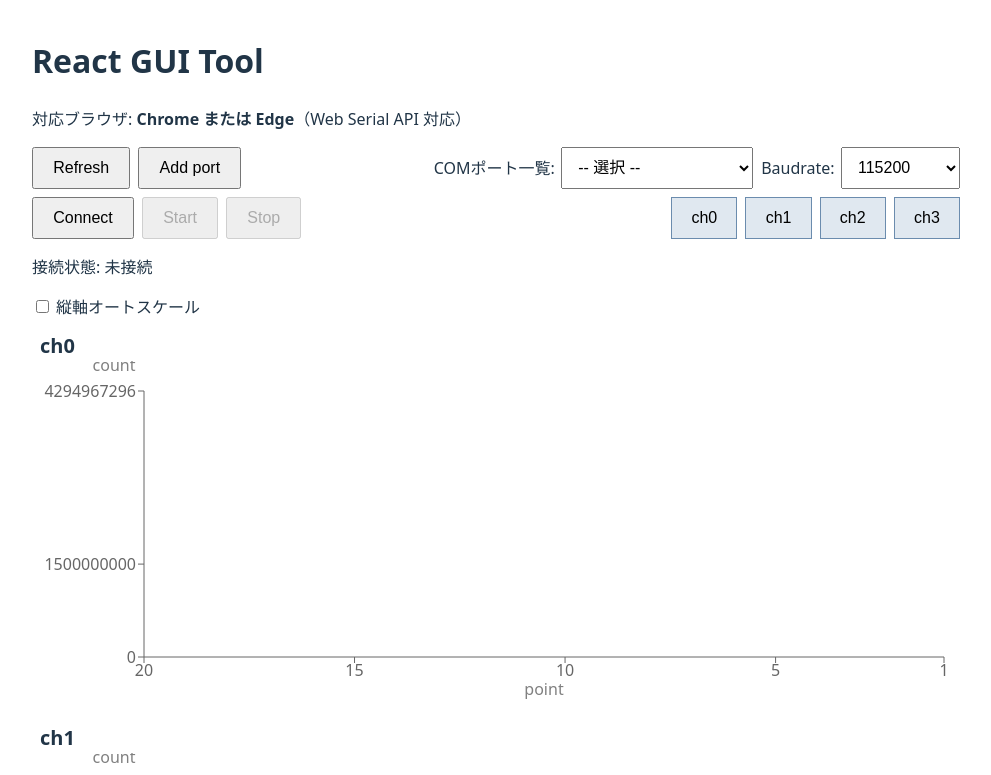
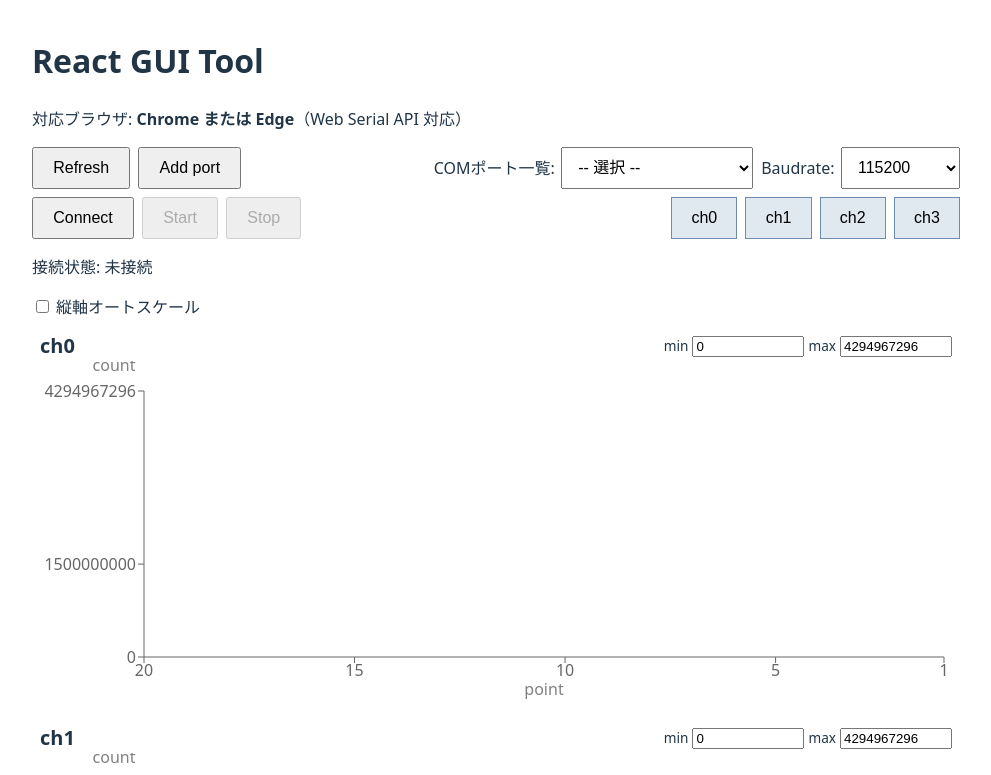
Before and after one commit to naoiw/react-gui-tool, a React (Vite) app: page / in a window 1280 px wide. Shown: the top 775 px of the page, without its empty margins (144-1135 px from the left). Built offline with nearby package versions, Linux system fonts and the light colour scheme.

Commit message:
add : 縦軸指定モードを追加

```diff
--- a/src/components/WaveformChart.tsx
+++ b/src/components/WaveformChart.tsx
@@ -34,6 +34,16 @@ interface ChartDatum {
   value: number | null;
 }
 
+interface ManualDomain {
+  min: number;
+  max: number;
+}
+
+interface ManualDomainInput {
+  min: string;
+  max: string;
+}
+
 /** 横軸の値（インデックス 0～19。表示は 20～1 に変換） */
 function buildChartData(buffer: number[]): ChartDatum[] {
   const data: ChartDatum[] = [];
@@ -46,8 +56,13 @@ function buildChartData(buffer: number[]): ChartDatum[] {
   return data;
 }
 
-function computeYDomain(buffer: number[], autoScale: boolean): [number, number] {
-  if (!autoScale || buffer.length === 0) return [0, Y_MAX];
+function computeYDomain(
+  buffer: number[],
+  autoScale: boolean,
+  manualDomain: ManualDomain,
+): [number, number] {
+  if (!autoScale) return [manualDomain.min, manualDomain.max];
+  if (buffer.length === 0) return [0, Y_MAX];
   let min = buffer[0]!;
   let max = buffer[0]!;
   for (let i = 1; i < buffer.length; i++) {
@@ -65,14 +80,120 @@ function computeYDomain(buffer: number[], autoScale: boolean): [number, number]
 const DEFAULT_CHANNEL_VISIBLE: boolean[] = [true, true, true, true];
 
 const HEIGHT = 350;
+const MANUAL_DOMAIN_DEFAULT: ManualDomain = { min: 0, max: Y_MAX };
+
+function clampRangeValue(value: number): number {
+  if (value < 0) return 0;
+  if (value > Y_MAX) return Y_MAX;
+  return value;
+}
+
+function createInitialManualDomain(): ManualDomain[] {
+  return Array.from({ length: CHANNEL_COUNT }, () => ({
+    min: MANUAL_DOMAIN_DEFAULT.min,
+    max: MANUAL_DOMAIN_DEFAULT.max,
+  }));
+}
+
+function createInitialManualDomainInput(): ManualDomainInput[] {
+  return Array.from({ length: CHANNEL_COUNT }, () => ({
+    min: String(MANUAL_DOMAIN_DEFAULT.min),
+    max: String(MANUAL_DOMAIN_DEFAULT.max),
+  }));
+}
 
 export function WaveformChart({
   packet,
   channelVisible = DEFAULT_CHANNEL_VISIBLE,
 }: WaveformChartProps) {
   const [autoScale, setAutoScale] = useState(false);
+  const [manualDomainByChannel, setManualDomainByChannel] = useState<ManualDomain[]>(
+    createInitialManualDomain,
+  );
+  const [manualDomainInputByChannel, setManualDomainInputByChannel] =
+    useState<ManualDomainInput[]>(createInitialManualDomainInput);
   const [, setDataVersion] = useState(0);
   const buffersRef = useRef<number[][]>([[], [], [], []]);
+
+  const handleManualDomainInputChange = (
+    ch: number,
+    key: keyof ManualDomainInput,
+    value: string,
+  ) => {
+    setManualDomainInputByChannel((prev) => {
+      const next = [...prev];
+      const current = next[ch] ?? {
+        min: String(MANUAL_DOMAIN_DEFAULT.min),
+        max: String(MANUAL_DOMAIN_DEFAULT.max),
+      };
+      next[ch] = {
+        ...current,
+        [key]: value,
+      };
+      return next;
+    });
+  };
+
+  const handleManualDomainInputBlur = (ch: number, key: keyof ManualDomainInput) => {
+    const raw = manualDomainInputByChannel[ch]?.[key] ?? '';
+    const parsed = Number(raw);
+    if (!Number.isFinite(parsed)) {
+      setManualDomainInputByChannel((prev) => {
+        const next = [...prev];
+        const currentInput = next[ch] ?? {
+          min: String(MANUAL_DOMAIN_DEFAULT.min),
+          max: String(MANUAL_DOMAIN_DEFAULT.max),
+        };
+        const fallback = manualDomainByChannel[ch] ?? MANUAL_DOMAIN_DEFAULT;
+        next[ch] = {
+          ...currentInput,
+          [key]: String(fallback[key]),
+        };
+        return next;
+      });
+      return;
+    }
+
+    const clampedValue = clampRangeValue(parsed);
+    const prevDomain = manualDomainByChannel[ch] ?? MANUAL_DOMAIN_DEFAULT;
+    const nextDomain: ManualDomain = {
+      min: key === 'min' ? clampedValue : prevDomain.min,
+      max: key === 'max' ? clampedValue : prevDomain.max,
+    };
+    if (nextDomain.min > nextDomain.max) {
+      setManualDomainInputByChannel((prev) => {
+        const next = [...prev];
+        const currentInput = next[ch] ?? {
+          min: String(MANUAL_DOMAIN_DEFAULT.min),
+          max: String(MANUAL_DOMAIN_DEFAULT.max),
+        };
+        next[ch] = {
+          ...currentInput,
+          [key]: String(prevDomain[key]),
+        };
+        return next;
+      });
+      return;
+    }
+
+    setManualDomainByChannel((prev) => {
+      const next = [...prev];
+      next[ch] = nextDomain;
+      return next;
+    });
+    setManualDomainInputByChannel((prev) => {
+      const next = [...prev];
+      const currentInput = next[ch] ?? {
+        min: String(MANUAL_DOMAIN_DEFAULT.min),
+        max: String(MANUAL_DOMAIN_DEFAULT.max),
+      };
+      next[ch] = {
+        ...currentInput,
+        [key]: String(clampedValue),
+      };
+      return next;
+    });
+  };
 
   // パケット受信でバッファ更新し、再描画をトリガー
   useEffect(() => {
@@ -106,7 +227,12 @@ export function WaveformChart({
         {[0, 1, 2, 3].map((ch) => {
           const buffer = buffersRef.current[ch]!;
           const chartData = buildChartData(buffer);
-          const [yMin, yMax] = computeYDomain(buffer, autoScale);
+          const manualDomain = manualDomainByChannel[ch] ?? MANUAL_DOMAIN_DEFAULT;
+          const manualDomainInput = manualDomainInputByChannel[ch] ?? {
+            min: String(MANUAL_DOMAIN_DEFAULT.min),
+            max: String(MANUAL_DOMAIN_DEFAULT.max),
+          };
+          const [yMin, yMax] = computeYDomain(buffer, autoScale, manualDomain);
           const cfg = CHANNEL_CONFIG[ch] ?? {
             label: `ch${ch}`,
             color: '#888',
@@ -127,9 +253,45 @@ export function WaveformChart({
                   padding: '4px 8px 0',
                   fontSize: '1.25rem',
                   fontWeight: 600,
+                  display: 'flex',
+                  alignItems: 'center',
+                  justifyContent: 'space-between',
+                  gap: '0.5rem',
                 }}
               >
-                {cfg.label}
+                <span>{cfg.label}</span>
+                <div style={{ display: 'inline-flex', alignItems: 'center', gap: '0.25rem' }}>
+                  <label style={{ fontSize: '0.85rem', fontWeight: 400 }}>
+                    min
+                    <input
+                      type="number"
+                      min={0}
+                      max={Y_MAX}
+                      step={1}
+                      value={manualDomainInput.min}
+                      onChange={(e) => handleManualDomainInputChange(ch, 'min', e.target.value)}
+                      onBlur={() => handleManualDomainInputBlur(ch, 'min')}
+                      disabled={autoScale}
+                      style={{ width: '7rem', marginLeft: '0.25rem' }}
+                      aria-label={`${cfg.label} の縦軸最小値`}
+                    />
+                  </label>
+                  <label style={{ fontSize: '0.85rem', fontWeight: 400 }}>
+                    max
+                    <input
+                      type="number"
+                      min={0}
+                      max={Y_MAX}
+                      step={1}
+                      value={manualDomainInput.max}
+                      onChange={(e) => handleManualDomainInputChange(ch, 'max', e.target.value)}
+                      onBlur={() => handleManualDomainInputBlur(ch, 'max')}
+                      disabled={autoScale}
+                      style={{ width: '7rem', marginLeft: '0.25rem' }}
+                      aria-label={`${cfg.label} の縦軸最大値`}
+                    />
+                  </label>
+                </div>
               </div>
               <ResponsiveContainer width="100%" height={HEIGHT}>
                 <LineChart
```
